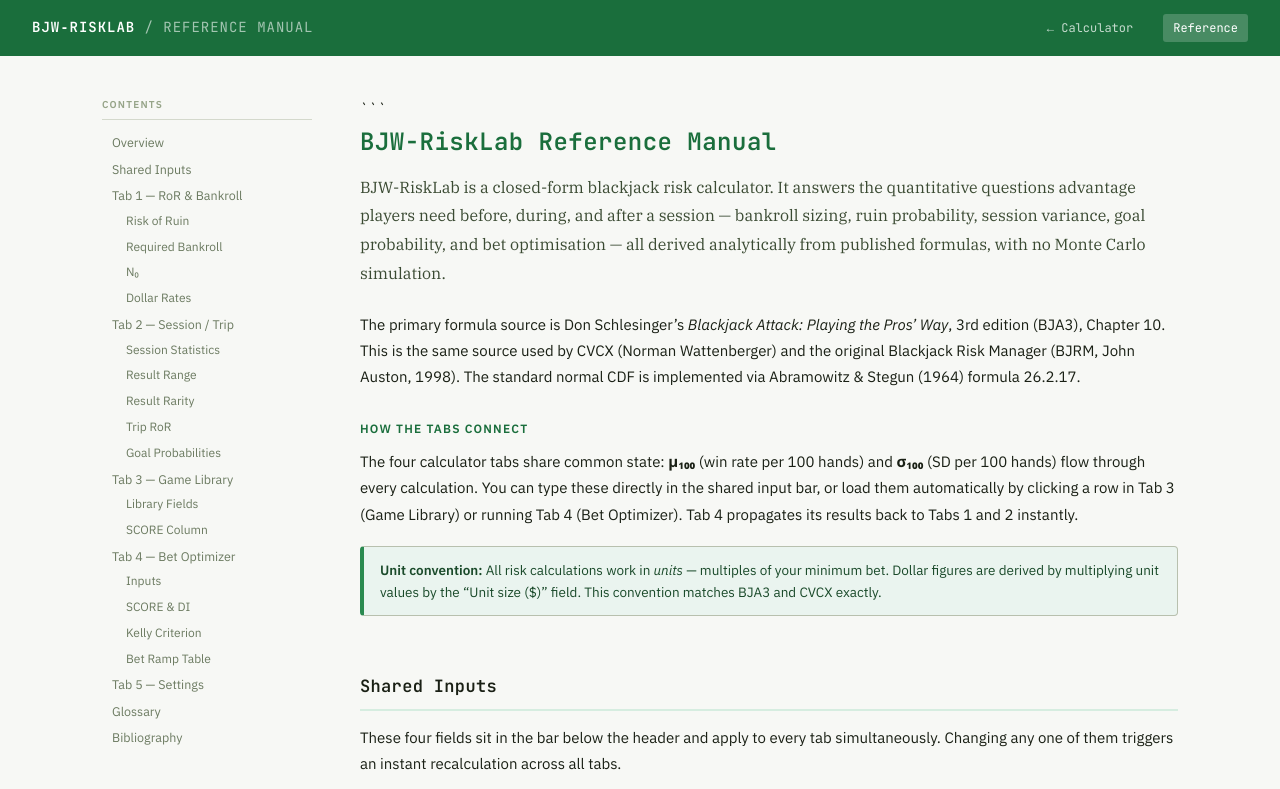
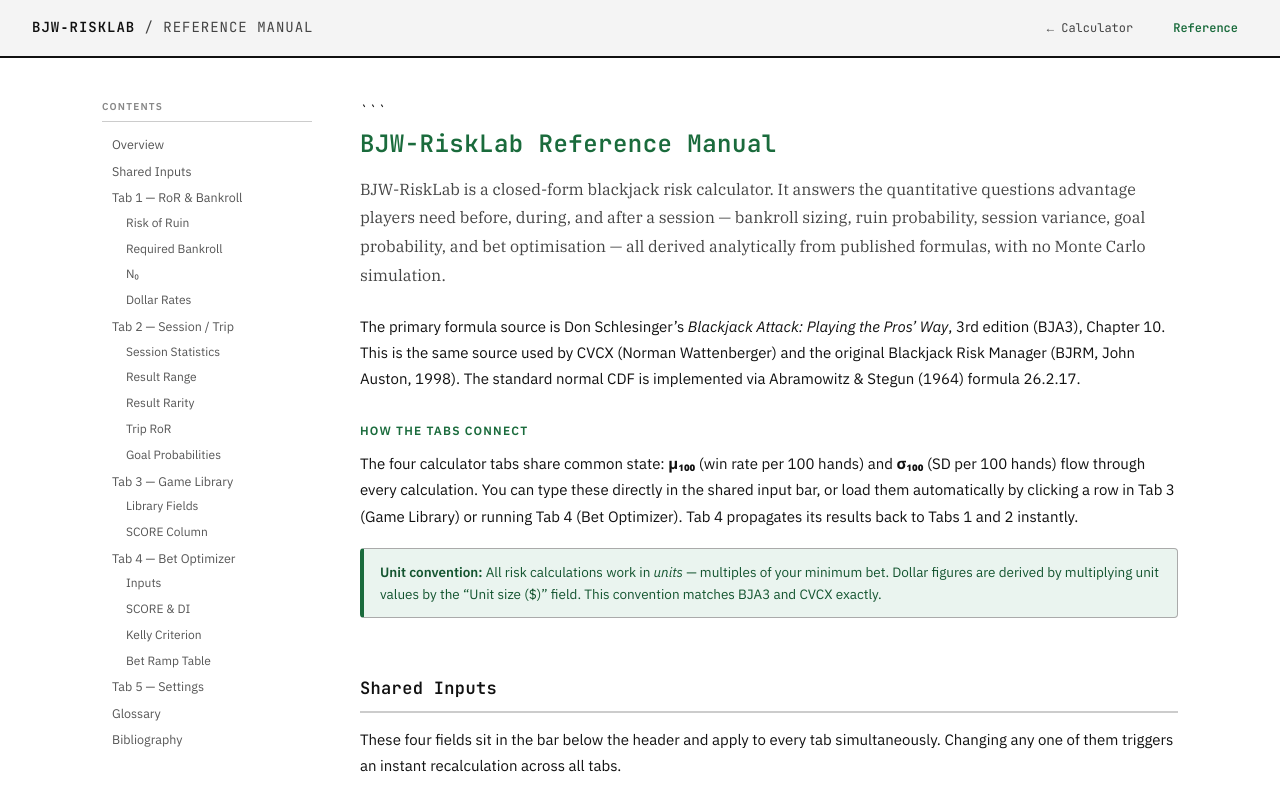
Before and after one commit to ether-ore/BJW-RiskLabWeb, a plain HTML site: page help.html in a window 1280 px wide. Shown: the top 789 px of the page. Drawn offline with Linux system fonts and the light colour scheme.

Commit message:
Update help.css

```diff
--- a/help.css
+++ b/help.css
@@ -1,26 +1,26 @@
 /* BJW-RiskLab Reference Manual — help.css */
 :root {
-  --bg: #f7f8f5;
-  --bg-s: #ffffff;
-  --bg-code: #f0f2ee;
-  --bg-toc: #f0f2ee;
-  --brd: #d4d9cc;
-  --brd-s: #b8c0ae;
-  --tx: #1a2015;
-  --tx-sub: #3a4a32;
-  --tx-dim: #6b7a60;
-  --tx-muted: #96a488;
-  --acc: #1a6e3c;
-  --acc-mid: #2a8a50;
-  --acc-light: #d6ede0;
-  --code-tx: #1a4a2a;
-  --code-brd: #2a8a50;
+  --bg: #ffffff;
+  --bg-s: #f4f4f4;
+  --bg-code: #e8e8e8;
+  --bg-toc: #e8e8e8;
+  --brd: #cccccc;
+  --brd-s: #aaaaaa;
+  --tx: #111111;
+  --tx-sub: #444444;
+  --tx-dim: #555555;
+  --tx-muted: #888888;
+  --acc: #1a6b3c;
+  --acc-mid: #145530;
+  --acc-light: rgba(26, 107, 60, .09);
+  --code-tx: #145530;
+  --code-brd: #1a6b3c;
   --warn-bg: #fff8e6;
-  --warn-brd: #c8960a;
+  --warn-brd: #7a6400;
   --warn-tx: #5a420a;
   --info-bg: #eaf4ef;
-  --info-brd: #2a8a50;
-  --info-tx: #1a4a2a;
+  --info-brd: #1a6b3c;
+  --info-tx: #145530;
   --fmono: 'JetBrains Mono', 'Courier New', monospace;
   --fui: 'IBM Plex Sans', 'Segoe UI', system-ui, sans-serif;
   --fserif: 'IBM Plex Serif', Georgia, serif;
@@ -39,13 +39,14 @@
   line-height: 1.7;
 }
 
-/* Header */
+/* Header — matches index.html app-header */
 .hdr {
   display: flex;
   align-items: center;
   gap: 16px;
   padding: 14px 32px;
-  background: var(--acc);
+  background: var(--bg-s);
+  border-bottom: 2px solid var(--tx);
   position: sticky;
   top: 0;
   z-index: 100;
@@ -54,15 +55,15 @@
   font-family: var(--fmono);
   font-weight: 600;
   font-size: 14px;
-  color: #ffffff;
+  color: var(--tx);
   letter-spacing: .07em;
   text-transform: uppercase;
 }
-.logo span { color: rgba(255,255,255,0.6); font-weight: 400; }
+.logo span { color: var(--tx-sub); font-weight: 300; }
 .hdr-links { margin-left: auto; display: flex; gap: 20px; font-size: 12px; font-family: var(--fmono); }
-.hdr-links a { color: rgba(255,255,255,0.75); text-decoration: none; padding: 4px 10px; border-radius: 3px; transition: background .15s, color .15s; }
-.hdr-links a:hover { background: rgba(255,255,255,.15); color: #fff; }
-.hdr-links a.here { background: rgba(255,255,255,.2); color: #fff; }
+.hdr-links a { color: var(--tx-sub); text-decoration: none; padding: 4px 10px; border-radius: 3px; transition: color .15s, background .15s; }
+.hdr-links a:hover { color: var(--acc); }
+.hdr-links a.here { color: var(--acc); font-weight: 600; }
 
 /* Page layout */
 .page { display: flex; max-width: 1140px; margin: 0 auto; padding: 40px 32px 80px; gap: 48px; }
@@ -85,14 +86,14 @@
 
 /* Typography */
 h1 { font-family: var(--fmono); font-size: 24px; font-weight: 600; color: var(--acc); letter-spacing: .02em; margin-bottom: 10px; }
-h2 { font-family: var(--fmono); font-size: 17px; font-weight: 600; color: var(--tx); letter-spacing: .02em; margin: 48px 0 14px; padding-bottom: 8px; border-bottom: 2px solid var(--acc-light); }
+h2 { font-family: var(--fmono); font-size: 17px; font-weight: 600; color: var(--tx); letter-spacing: .02em; margin: 48px 0 14px; padding-bottom: 8px; border-bottom: 2px solid var(--brd); }
 h2:first-of-type { margin-top: 0; }
 h3 { font-size: 12px; font-weight: 600; color: var(--acc); letter-spacing: .1em; text-transform: uppercase; margin: 28px 0 10px; }
 h4 { font-size: 14px; font-weight: 600; color: var(--tx-sub); margin: 20px 0 8px; }
 p { color: var(--tx); margin-bottom: 14px; line-height: 1.75; }
 p:last-child { margin-bottom: 0; }
 .lead { font-family: var(--fserif); font-size: 16px; color: var(--tx-sub); line-height: 1.8; margin-bottom: 24px; }
-a { color: var(--acc-mid); text-decoration: none; }
+a { color: var(--acc); text-decoration: none; }
 a:hover { text-decoration: underline; }
 strong { color: var(--tx); font-weight: 600; }
 em { font-style: italic; }
@@ -122,7 +123,7 @@
 th { font-size: 10.5px; font-weight: 600; letter-spacing: .08em; text-transform: uppercase; color: var(--tx-dim); padding: 9px 14px; text-align: left; border-bottom: 1px solid var(--brd); white-space: nowrap; }
 td { padding: 9px 14px; border-bottom: 1px solid var(--brd); vertical-align: top; color: var(--tx); line-height: 1.5; }
 tr:last-child td { border-bottom: none; }
-tbody tr:nth-child(even) { background: rgba(0,0,0,.015); }
+tbody tr:nth-child(even) { background: rgba(0,0,0,.02); }
 .fn { font-family: var(--fmono); font-size: 12.5px; color: var(--acc); white-space: nowrap; font-weight: 600; }
 .sym { font-family: var(--fmono); font-size: 12.5px; color: var(--tx-sub); white-space: nowrap; }
 
@@ -151,7 +152,7 @@
 
 /* Scrollbar */
 ::-webkit-scrollbar { width: 5px; height: 5px; }
-::-webkit-scrollbar-track { background: var(--bg); }
+::-webkit-scrollbar-track { background: var(--bg-s); }
 ::-webkit-scrollbar-thumb { background: var(--brd-s); border-radius: 3px; }
 
 @media (max-width: 860px) {
```
